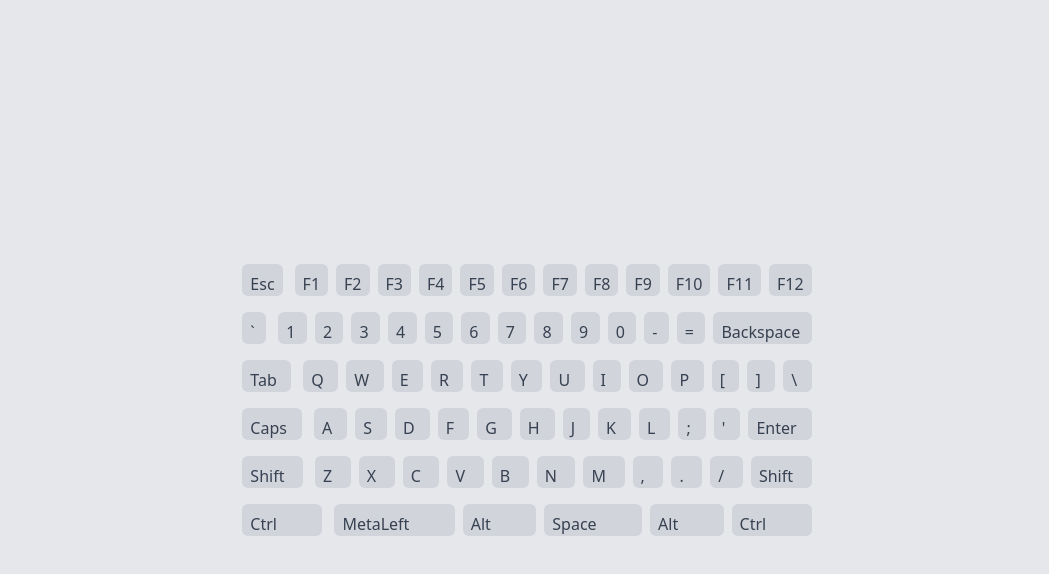
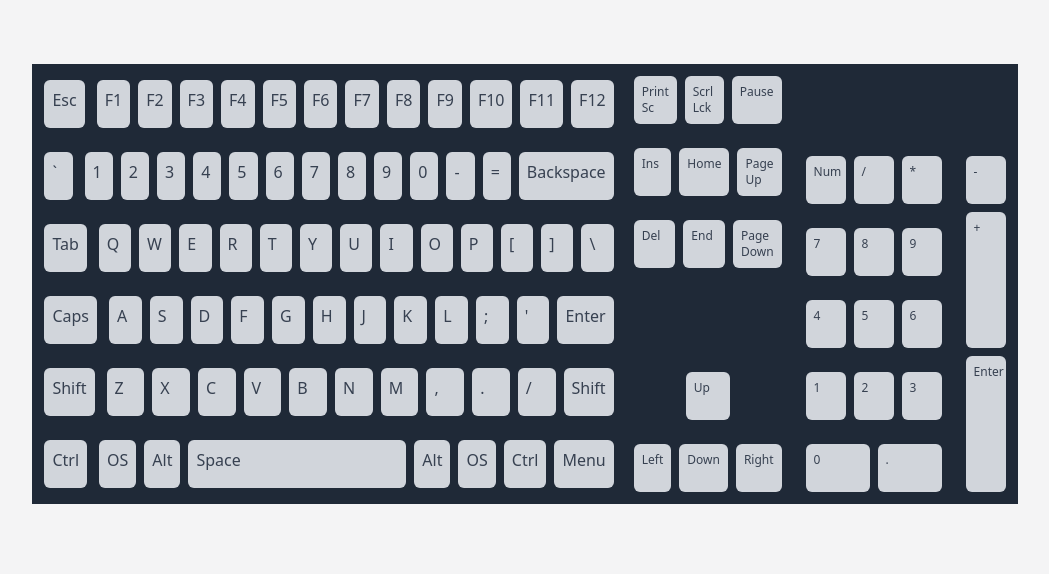
Before and after one commit to commitsovercoffee/key-probe, a SvelteKit app: page / in a window 1280 px wide. Shown: the top 574 px of the page, without its empty margins (115-1164 px from the left). Built offline with nearby package versions, Linux system fonts and the light colour scheme.

Commit message:
creates full-size layout

```diff
--- a/src/routes/+page.svelte
+++ b/src/routes/+page.svelte
@@ -85,19 +85,87 @@
 		// Row 5
 		[
 			{ key: 'Ctrl', keycode: 'ControlLeft' },
-			{ key: 'MetaLeft', keycode: 'MetaLeft' },
+			{ key: 'OS', keycode: 'MetaLeft' },
 			{ key: 'Alt', keycode: 'AltLeft' },
 			{ key: 'Space', keycode: 'Space' },
 			{ key: 'Alt', keycode: 'AltRight' },
-			{ key: 'Ctrl', keycode: 'ControlRight' }
+			{ key: 'OS', keycode: 'MetaRight' },
+			{ key: 'Ctrl', keycode: 'ControlRight' },
+			{ key: 'Menu', keycode: 'ContextMenu' }
 		]
 	];
 
+	let navKeys = [
+		[
+			{ key: 'Print Sc', keycode: 'PrintScreen' },
+			{ key: 'Scrl Lck', keycode: 'ScrollLock' },
+			{ key: 'Pause', keycode: 'Pause' }
+		],
+
+		[
+			{ key: 'Ins', keycode: 'Insert' },
+			{ key: 'Home', keycode: 'Home' },
+			{ key: 'Page Up', keycode: 'PageUp' }
+		],
+
+		[
+			{ key: 'Del', keycode: 'Delete' },
+			{ key: 'End', keycode: 'End' },
+			{ key: 'Page Down', keycode: 'PageDown' }
+		]
+	];
+
+	let arrowKeys = [
+		[
+			{ key: '', keycode: 'Fill' },
+			{ key: 'Up', keycode: 'ArrowUp' },
+			{ key: '', keycode: 'Fill' }
+		],
+
+		[
+			{ key: 'Left', keycode: 'ArrowLeft' },
+			{ key: 'Down', keycode: 'ArrowDown' },
+			{ key: 'Right', keycode: 'ArrowRight' }
+		]
+	];
+
+	let numKeys = [
+		[
+			{ key: 'Num', keycode: 'NumLock' },
+			{ key: '/', keycode: 'NumpadDivide' },
+			{ key: '*', keycode: 'NumpadMultiply' }
+		],
+		[
+			{ key: '7', keycode: 'Numpad7' },
+			{ key: '8', keycode: 'Numpad8' },
+			{ key: '9', keycode: 'Numpad9' }
+		],
+		[
+			{ key: '4', keycode: 'Numpad4' },
+			{ key: '5', keycode: 'Numpad6' },
+			{ key: '6', keycode: 'Numpad9' }
+		],
+		[
+			{ key: '1', keycode: 'Numpad1' },
+			{ key: '2', keycode: 'Numpad2' },
+			{ key: '3', keycode: 'Numpad3' }
+		],
+		[
+			{ key: '0', keycode: 'Numpad0' },
+			{ key: '.', keycode: 'NumpadDecimal' }
+		]
+	];
+
+	let numExtra = [
+		{ key: '-', keycode: 'NumpadSubtract' },
+		{ key: '+', keycode: 'NumpadAdd' },
+		{ key: 'Enter', keycode: 'NumpadEnter' }
+	];
 	let keysPressed = [];
 	let prevPressed = [];
 
 	let keyCapStyle =
-		'key h-8 bg-gray-300 grow text-gray-700 rounded-md p-2 mx-1 transition-all duration-200 transform ';
+		'key h-12 bg-gray-300 text-gray-700 rounded-md p-2 m-1 transition-all duration-200 transform ';
 
 	const handleKeyDown = (event) => {
 		if (!keysPressed.some((item) => item.code === event.code)) {
@@ -112,21 +180,40 @@
 
 		keysPressed = keysPressed.filter((item) => item.code !== event.code);
 	};
+
+	function getStyle(key) {
+		switch (key) {
+			case 'NumpadSubtract':
+				return keyCapStyle + ' grow-0';
+			case 'NumpadEnter':
+				return keyCapStyle + ' grow';
+			case 'NumpadAdd':
+				return keyCapStyle + ' grow';
+			case 'Fill':
+				return keyCapStyle + ' opacity-0';
+			case 'Space':
+				return keyCapStyle + ' basis-8/12';
+			default:
+				return keyCapStyle + '  basis-1/12';
+		}
+	}
 </script>
 
 <svelte:window on:keydown|preventDefault={handleKeyDown} on:keyup|preventDefault={handleKeyUp} />
 
-<main class="min-h-screen flex items-center justify-center bg-gray-200">
+<main class="">
+	<div class="bg-gray-800 w-fit mx-auto mt-16">
+		<div class="flex">
 			<div class="flex flex-col justify-center flex-wrap">
 				{#each keyboard as row}
 					<div class="key-group flex space-x-2 p-2">
 						{#each row as key}
 							<div
 								class={keysPressed.some((item) => item.code === key.keycode)
-							? keyCapStyle + ' bg-red-500 text-white transform -translate-y-10'
+									? getStyle(key.keycode) + ' bg-red-500 text-white transform -translate-y-10'
 									: prevPressed.some((item) => item.code === key.keycode)
-							? keyCapStyle + ' bg-teal-500'
-							: keyCapStyle}
+									? getStyle(key.keycode) + ' bg-teal-500'
+									: getStyle(key.keycode)}
 							>
 								{key.key}
 							</div>
@@ -134,4 +221,80 @@
 					</div>
 				{/each}
 			</div>
+
+			<div class="flex flex-col w-min justify-between">
+				<div>
+					{#each navKeys as row}
+						<div class="flex p-2 text-xs">
+							{#each row as key}
+								<div
+									class={keysPressed.some((item) => item.code === key.keycode)
+										? getStyle(key.keycode) +
+										  ' bg-red-500 text-white transform -translate-y-10 grow'
+										: prevPressed.some((item) => item.code === key.keycode)
+										? getStyle(key.keycode) + ' bg-teal-500 grow'
+										: getStyle(key.keycode) + ' grow'}
+								>
+									{key.key}
+								</div>
+							{/each}
+						</div>
+					{/each}
+				</div>
+				<div>
+					{#each arrowKeys as row}
+						<div class="flex p-2 text-xs">
+							{#each row as key}
+								<div
+									class={keysPressed.some((item) => item.code === key.keycode)
+										? getStyle(key.keycode) +
+										  ' bg-red-500 text-white transform -translate-y-10 grow'
+										: prevPressed.some((item) => item.code === key.keycode)
+										? getStyle(key.keycode) + ' bg-teal-500 grow'
+										: getStyle(key.keycode) + ' grow'}
+								>
+									{key.key}
+								</div>
+							{/each}
+						</div>
+					{/each}
+				</div>
+			</div>
+
+			<div class="mt-20 flex w-min justify-between h-min">
+				<div>
+					{#each numKeys as row}
+						<div class="flex p-2 text-xs">
+							{#each row as key}
+								<div
+									class={keysPressed.some((item) => item.code === key.keycode)
+										? getStyle(key.keycode) +
+										  ' bg-red-500 text-white transform -translate-y-10 grow w-10'
+										: prevPressed.some((item) => item.code === key.keycode)
+										? getStyle(key.keycode) + ' bg-teal-500 grow w-10'
+										: getStyle(key.keycode) + ' grow w-10'}
+								>
+									{key.key}
+								</div>
+							{/each}
+						</div>
+					{/each}
+				</div>
+
+				<div class="flex flex-col p-2 text-xs">
+					{#each numExtra as key}
+						<div
+							class={keysPressed.some((item) => item.code === key.keycode)
+								? getStyle(key.keycode) + ' bg-red-500 text-white transform -translate-y-10 w-10'
+								: prevPressed.some((item) => item.code === key.keycode)
+								? getStyle(key.keycode) + ' bg-teal-500 w-10'
+								: getStyle(key.keycode) + ' w-10 '}
+						>
+							{key.key}
+						</div>
+					{/each}
+				</div>
+			</div>
+		</div>
+	</div>
 </main>
```
Lines whose indentation alone changed are shown as unchanged.
